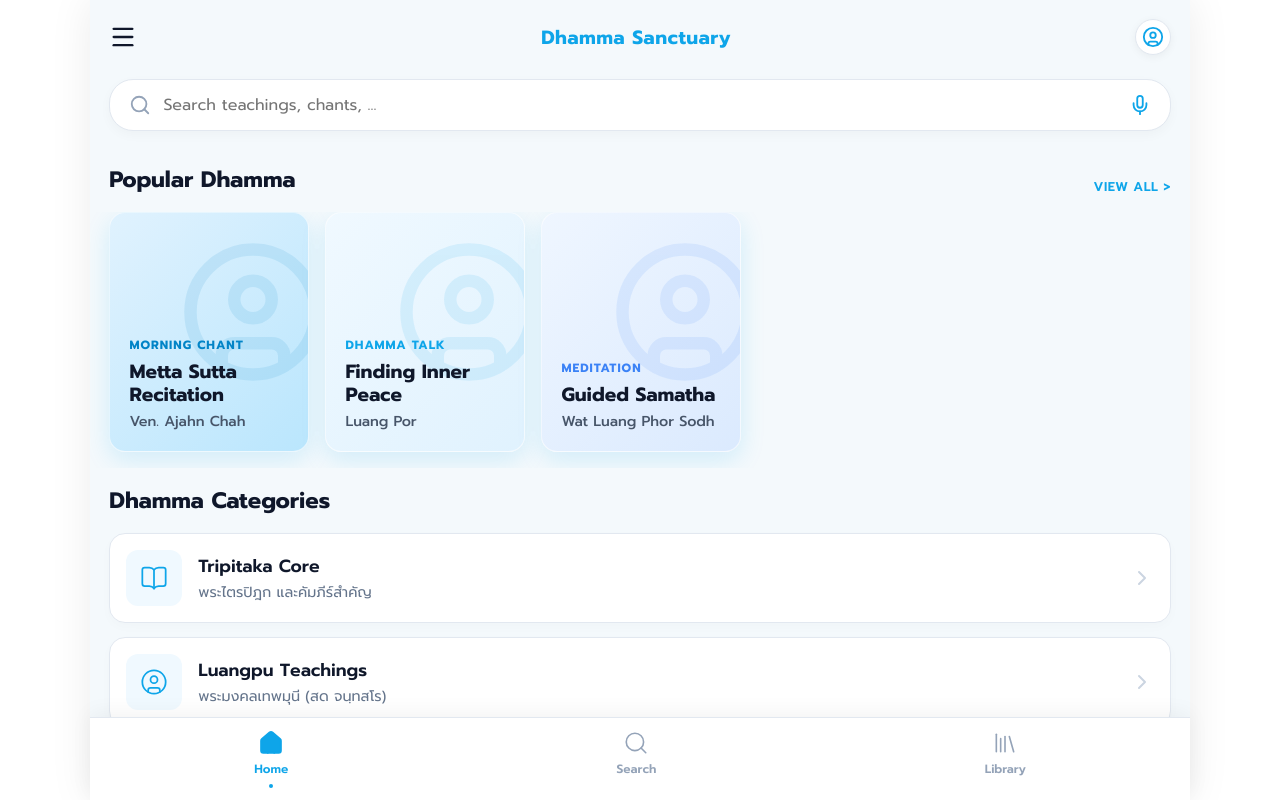
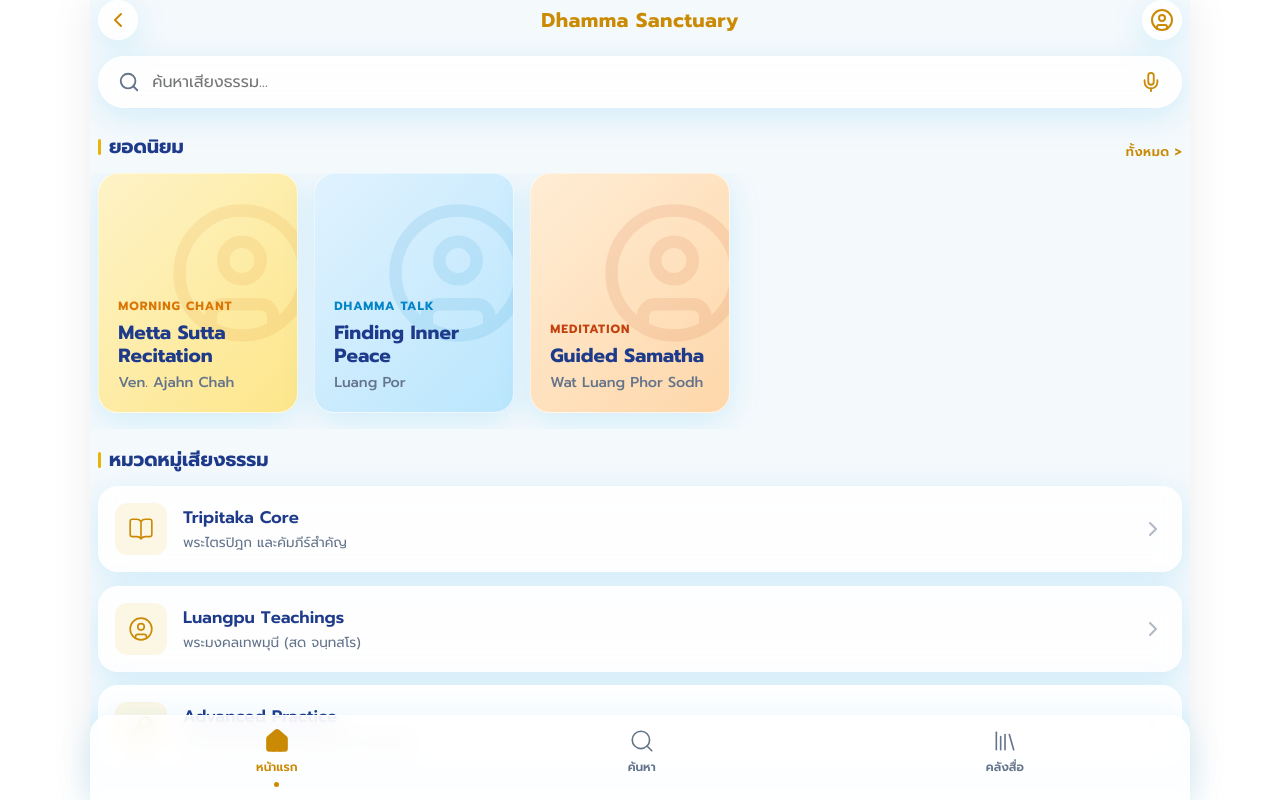
Before and after one commit to wlps70130-pixel/wat-temple-app, a React (Vite) app: page / in a window 1280 px wide. Both pictures are taken after a click on the button "ฟังธรรม". Built offline with nearby package versions, Linux system fonts and the light colour scheme; no server answers.

Commit message:
style: unify dhamma module ui with main app glassmorphism theme

```diff
--- a/src/components/DhammaMenu.jsx
+++ b/src/components/DhammaMenu.jsx
@@ -1,5 +1,5 @@
 import React, { useState } from 'react';
-import { BookOpen, UserCircle, Mic2, Headphones, Home, Search, Library, Menu, Mic, ChevronRight, Book } from 'lucide-react';
+import { BookOpen, UserCircle, Mic2, Headphones, Home, Search, Library, Menu, Mic, ChevronRight, Book, ChevronLeft } from 'lucide-react';
 
 const DHAMMA_CATEGORIES = [
   { id: 'tripitaka',        title: 'Tripitaka Core',        subtitle: 'พระไตรปิฎก และคัมภีร์สำคัญ',         icon: BookOpen },
@@ -19,32 +19,30 @@ export default function DhammaMenu({ onSelectCategory, onBack }) {
       title: 'Metta Sutta Recitation',
       tag: 'MORNING CHANT',
       author: 'Ven. Ajahn Chah',
-      bg: 'linear-gradient(135deg, #e0f2fe, #bae6fd)',
-      color: '#0284c7'
+      bg: 'linear-gradient(135deg, #fef3c7, #fde68a)',
+      color: '#d97706'
     },
     {
       id: 'mix2',
       title: 'Finding Inner Peace',
       tag: 'DHAMMA TALK',
       author: 'Luang Por',
-      bg: 'linear-gradient(135deg, #f0f9ff, #e0f2fe)',
-      color: '#0ea5e9'
+      bg: 'linear-gradient(135deg, #e0f2fe, #bae6fd)',
+      color: '#0284c7'
     },
     {
       id: 'mix3',
       title: 'Guided Samatha',
       tag: 'MEDITATION',
       author: 'Wat Luang Phor Sodh',
-      bg: 'linear-gradient(135deg, #eff6ff, #dbeafe)',
-      color: '#3b82f6'
+      bg: 'linear-gradient(135deg, #ffedd5, #fed7aa)',
+      color: '#c2410c'
     }
   ];
 
   return (
     <div style={{
-      background: '#f4f9fc',
-      color: '#0f172a',
-      margin: 0,
+      color: 'var(--text-main)',
       minHeight: '100vh',
       fontFamily: "'Prompt', sans-serif",
       display: 'flex',
@@ -55,61 +53,58 @@ export default function DhammaMenu({ onSelectCategory, onBack }) {
     }}>
 
       {/* ── Top Bar ── */}
-      <div style={{ display: 'flex', alignItems: 'center', justifyContent: 'space-between', padding: '1.2rem 1.2rem 0' }}>
-        <button onClick={onBack} style={{ background: 'none', border: 'none', cursor: 'pointer', color: '#0f172a', display: 'flex', padding: 0 }}>
-          <Menu size={28} />
+      <div style={{ display: 'flex', alignItems: 'center', justifyContent: 'space-between', padding: '0 0.5rem 0.5rem', marginBottom: '0.5rem' }}>
+        <button onClick={onBack} className="glass" style={{ border: '1px solid var(--glass-border)', borderRadius: '50%', width: '40px', height: '40px', display: 'flex', alignItems: 'center', justifyContent: 'center', cursor: 'pointer', color: 'var(--primary-dark)', padding: 0 }}>
+          <ChevronLeft size={24} />
         </button>
-        <h1 style={{ fontSize: '1.2rem', fontWeight: '700', color: '#0ea5e9', margin: 0, letterSpacing: '0.5px' }}>Dhamma Sanctuary</h1>
-        <button style={{ background: '#ffffff', border: '1px solid #e2e8f0', borderRadius: '50%', width: '36px', height: '36px', display: 'flex', alignItems: 'center', justifyContent: 'center', cursor: 'pointer', color: '#0ea5e9', boxShadow: '0 2px 8px rgba(0,0,0,0.05)' }}>
-          <UserCircle size={22} />
+        <h1 style={{ fontSize: '1.25rem', fontWeight: '700', color: 'var(--primary-dark)', margin: 0, letterSpacing: '0.5px' }}>Dhamma Sanctuary</h1>
+        <button className="glass" style={{ border: '1px solid var(--glass-border)', borderRadius: '50%', width: '40px', height: '40px', display: 'flex', alignItems: 'center', justifyContent: 'center', cursor: 'pointer', color: 'var(--primary-dark)' }}>
+          <UserCircle size={24} />
         </button>
       </div>
 
       {/* ── Search Bar ── */}
-      <div style={{ padding: '1.5rem 1.2rem 0' }}>
-        <div style={{
-          background: '#ffffff',
-          borderRadius: '24px',
+      <div style={{ padding: '0 0.5rem' }}>
+        <div className="glass" style={{
           height: '52px',
           display: 'flex',
           alignItems: 'center',
           padding: '0 1.2rem',
           gap: '0.75rem',
-          border: '1px solid #e2e8f0',
-          boxShadow: '0 4px 12px rgba(0,0,0,0.03)'
+          borderRadius: '26px'
         }}>
-          <Search size={22} color="#94a3b8" />
+          <Search size={22} color="var(--text-muted)" />
           <input
             type="text"
-            placeholder="Search teachings, chants, ..."
+            placeholder="ค้นหาเสียงธรรม..."
             style={{
               flex: 1,
               background: 'transparent',
               border: 'none',
-              color: '#0f172a',
+              color: 'var(--text-main)',
               outline: 'none',
               fontSize: '1rem',
               fontFamily: 'inherit'
             }}
           />
-          <Mic size={22} color="#0ea5e9" />
+          <Mic size={22} color="var(--primary-dark)" />
         </div>
       </div>
 
       {/* ── Popular Dhamma ── */}
-      <div style={{ padding: '2rem 0 0' }}>
-        <div style={{ display: 'flex', justifyContent: 'space-between', alignItems: 'flex-end', padding: '0 1.2rem', marginBottom: '1rem' }}>
-          <h2 style={{ fontSize: '1.4rem', fontWeight: '700', margin: 0, color: '#0f172a' }}>Popular Dhamma</h2>
-          <span style={{ fontSize: '0.8rem', color: '#0ea5e9', cursor: 'pointer', fontWeight: '600', letterSpacing: '0.5px', textTransform: 'uppercase' }}>VIEW ALL &gt;</span>
+      <div style={{ padding: '1.5rem 0 0' }}>
+        <div style={{ display: 'flex', justifyContent: 'space-between', alignItems: 'flex-end', padding: '0 0.5rem', marginBottom: '0.75rem' }}>
+          <h2 className="section-title" style={{ margin: 0, color: 'var(--text-main)' }}>ยอดนิยม</h2>
+          <span style={{ fontSize: '0.8rem', color: 'var(--primary-dark)', cursor: 'pointer', fontWeight: '600', letterSpacing: '0.5px' }}>ทั้งหมด &gt;</span>
         </div>
 
-        <div style={{ display: 'flex', gap: '1rem', overflowX: 'auto', padding: '0 1.2rem', scrollbarWidth: 'none', paddingBottom: '1rem' }}>
+        <div style={{ display: 'flex', gap: '1rem', overflowX: 'auto', padding: '0 0.5rem', scrollbarWidth: 'none', paddingBottom: '1rem' }}>
           {mixes.map(mix => (
             <div key={mix.id} style={{
               flexShrink: 0,
               width: '200px',
               height: '240px',
-              borderRadius: '16px',
+              borderRadius: 'var(--card-radius)',
               background: mix.bg,
               display: 'flex',
               flexDirection: 'column',
@@ -119,17 +114,16 @@ export default function DhammaMenu({ onSelectCategory, onBack }) {
               border: '1px solid rgba(255,255,255,0.6)',
               position: 'relative',
               overflow: 'hidden',
-              boxShadow: '0 8px 24px rgba(14,165,233,0.15)'
+              boxShadow: 'var(--glass-shadow)'
             }}>
-              {/* Fake icon to replace illustration */}
               <div style={{ position: 'absolute', top: '10%', right: '-10%', opacity: 0.1 }}>
                 <UserCircle size={150} color={mix.color} />
               </div>
 
               <div style={{ position: 'relative', zIndex: 1 }}>
-                <div style={{ fontSize: '0.75rem', fontWeight: '700', color: mix.color, marginBottom: '6px', letterSpacing: '1px', textTransform: 'uppercase' }}>{mix.tag}</div>
-                <div style={{ fontSize: '1.2rem', fontWeight: '800', color: '#0f172a', marginBottom: '4px', lineHeight: 1.2 }}>{mix.title}</div>
-                <div style={{ fontSize: '0.9rem', color: '#475569', fontWeight: '500' }}>{mix.author}</div>
+                <div style={{ fontSize: '0.75rem', fontWeight: '700', color: mix.color, marginBottom: '6px', letterSpacing: '1px' }}>{mix.tag}</div>
+                <div style={{ fontSize: '1.2rem', fontWeight: '800', color: 'var(--text-main)', marginBottom: '4px', lineHeight: 1.2 }}>{mix.title}</div>
+                <div style={{ fontSize: '0.9rem', color: 'var(--text-muted)', fontWeight: '500' }}>{mix.author}</div>
               </div>
             </div>
           ))}
@@ -138,40 +132,37 @@ export default function DhammaMenu({ onSelectCategory, onBack }) {
 
       {/* ── Dhamma Categories ── */}
       <div style={{ padding: '1rem 0 0' }}>
-        <div style={{ display: 'flex', justifyContent: 'space-between', alignItems: 'center', padding: '0 1.2rem', marginBottom: '1rem' }}>
-          <h2 style={{ fontSize: '1.4rem', fontWeight: '700', margin: 0, color: '#0f172a' }}>Dhamma Categories</h2>
+        <div style={{ display: 'flex', justifyContent: 'space-between', alignItems: 'center', padding: '0 0.5rem', marginBottom: '0.75rem' }}>
+          <h2 className="section-title" style={{ margin: 0, color: 'var(--text-main)' }}>หมวดหมู่เสียงธรรม</h2>
         </div>
 
-        <div style={{ display: 'flex', flexDirection: 'column', gap: '0.85rem', padding: '0 1.2rem' }}>
+        <div style={{ display: 'flex', flexDirection: 'column', gap: '0.85rem', padding: '0 0.5rem' }}>
           {DHAMMA_CATEGORIES.map(cat => {
             const Icon = cat.icon;
             return (
               <div
                 key={cat.id}
                 onClick={() => onSelectCategory(cat)}
+                className="glass"
                 style={{
                   display: 'flex',
                   alignItems: 'center',
                   gap: '1rem',
                   padding: '1rem',
                   cursor: 'pointer',
-                  borderRadius: '16px',
-                  background: '#ffffff',
-                  border: '1px solid #e2e8f0',
-                  boxShadow: '0 4px 12px rgba(0,0,0,0.02)',
-                  transition: 'transform 0.15s, box-shadow 0.15s'
+                  transition: 'transform 0.15s'
                 }}
-                onMouseEnter={e => { e.currentTarget.style.transform = 'translateY(-2px)'; e.currentTarget.style.boxShadow = '0 6px 16px rgba(14,165,233,0.1)'; }}
-                onMouseLeave={e => { e.currentTarget.style.transform = 'translateY(0)'; e.currentTarget.style.boxShadow = '0 4px 12px rgba(0,0,0,0.02)'; }}
+                onMouseEnter={e => { e.currentTarget.style.transform = 'scale(1.02)'; }}
+                onMouseLeave={e => { e.currentTarget.style.transform = 'scale(1)'; }}
               >
-                <div style={{ width: '56px', height: '56px', borderRadius: '12px', background: '#f0f9ff', display: 'flex', alignItems: 'center', justifyContent: 'center', flexShrink: 0 }}>
-                  <Icon size={28} color="#0ea5e9" strokeWidth={1.5} />
+                <div style={{ width: '52px', height: '52px', borderRadius: '12px', background: 'rgba(234, 179, 8, 0.1)', display: 'flex', alignItems: 'center', justifyContent: 'center', flexShrink: 0 }}>
+                  <Icon size={26} color="var(--primary-dark)" strokeWidth={1.5} />
                 </div>
                 <div style={{ flex: 1, minWidth: 0 }}>
-                  <div style={{ fontSize: '1.1rem', fontWeight: '600', color: '#0f172a', marginBottom: '2px' }}>{cat.title}</div>
-                  <div style={{ fontSize: '0.9rem', color: '#64748b', overflow: 'hidden', textOverflow: 'ellipsis', whiteSpace: 'nowrap' }}>{cat.subtitle}</div>
+                  <div style={{ fontSize: '1.05rem', fontWeight: '600', color: 'var(--text-main)', marginBottom: '2px' }}>{cat.title}</div>
+                  <div style={{ fontSize: '0.85rem', color: 'var(--text-muted)', overflow: 'hidden', textOverflow: 'ellipsis', whiteSpace: 'nowrap' }}>{cat.subtitle}</div>
                 </div>
-                <ChevronRight size={24} color="#cbd5e1" />
+                <ChevronRight size={24} color="var(--text-muted)" style={{ opacity: 0.5 }} />
               </div>
             );
           })}
@@ -179,19 +170,18 @@ export default function DhammaMenu({ onSelectCategory, onBack }) {
       </div>
 
       {/* ── Bottom Nav ── */}
-      <div style={{
+      <div className="glass" style={{
         position: 'fixed', bottom: 0, left: '50%', transform: 'translateX(-50%)',
         width: '100%', maxWidth: 'var(--app-max-width)',
-        background: '#ffffff', borderTop: '1px solid #e2e8f0',
         display: 'flex', justifyContent: 'space-around', alignItems: 'center',
         padding: '0.75rem 0', paddingBottom: 'calc(0.75rem + env(safe-area-inset-bottom))',
         zIndex: 50,
-        boxShadow: '0 -4px 20px rgba(0,0,0,0.05)'
+        borderRadius: '20px 20px 0 0',
       }}>
         {[
-          { icon: Home,    label: 'Home', id: 'home', action: onBack },
-          { icon: Search,  label: 'Search',   id: 'search' },
-          { icon: Library, label: 'Library',    id: 'library' },
+          { icon: Home,    label: 'หน้าแรก', id: 'home', action: onBack },
+          { icon: Search,  label: 'ค้นหา',   id: 'search' },
+          { icon: Library, label: 'คลังสื่อ',    id: 'library' },
         ].map(tab => (
           <button
             key={tab.id}
@@ -200,13 +190,13 @@ export default function DhammaMenu({ onSelectCategory, onBack }) {
               background: 'none', border: 'none', cursor: 'pointer',
               display: 'flex', flexDirection: 'column', alignItems: 'center', gap: '4px',
               padding: '0 1rem',
-              color: activeTab === tab.id ? '#0ea5e9' : '#94a3b8'
+              color: activeTab === tab.id ? 'var(--primary-dark)' : 'var(--text-muted)'
             }}
           >
             <tab.icon size={26} fill={activeTab === tab.id ? 'currentColor' : 'none'} strokeWidth={activeTab === tab.id ? 2 : 1.5} />
             <span style={{ fontSize: '0.75rem', fontWeight: '600' }}>{tab.label}</span>
             {/* Active Indicator Dot */}
-            <div style={{ width: '4px', height: '4px', borderRadius: '50%', background: activeTab === tab.id ? '#0ea5e9' : 'transparent', marginTop: '2px' }} />
+            <div style={{ width: '5px', height: '5px', borderRadius: '50%', background: activeTab === tab.id ? 'var(--primary-dark)' : 'transparent', marginTop: '2px' }} />
           </button>
         ))}
       </div>
```
Also changed, not shown: src/components/DhammaPlaylist.jsx (+44 -44 lines).
